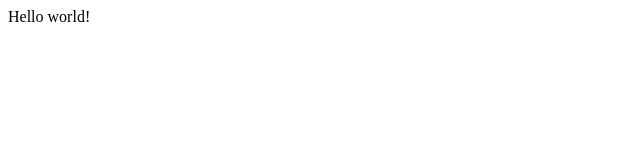
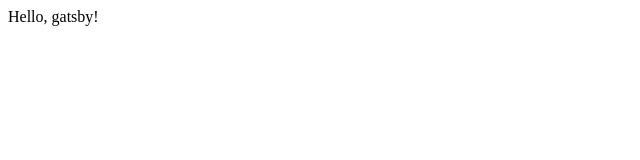
Before and after one commit to miikkasaxlund/hello-gatsby, a Gatsby site: page / in a window 1280 px wide. Shown: the full height of the page, 0-640 px from the left. Built offline with nearby package versions, Linux system fonts and the light colour scheme; Gatsby itself is replaced by a stand-in of ours.

Commit message:
Changed welcome message

```diff
--- a/src/pages/index.js
+++ b/src/pages/index.js
@@ -1,5 +1,5 @@
 import React from "react"
 
 export default function Home() {
-  return <div>Hello world!</div>
+  return <div>Hello, gatsby!</div>
 }
```
